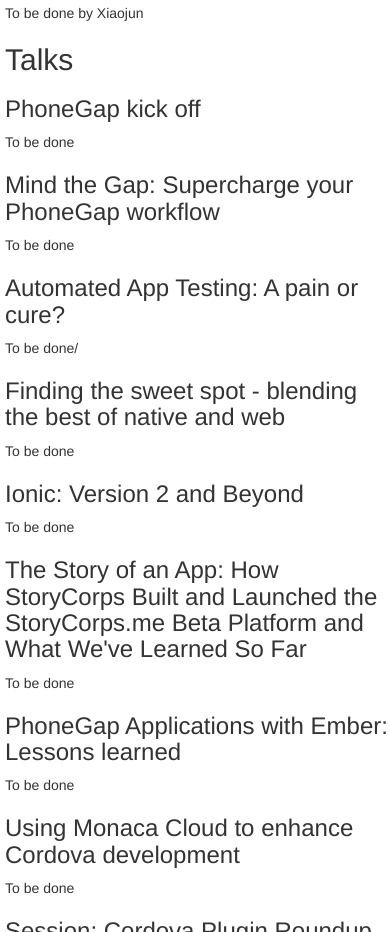
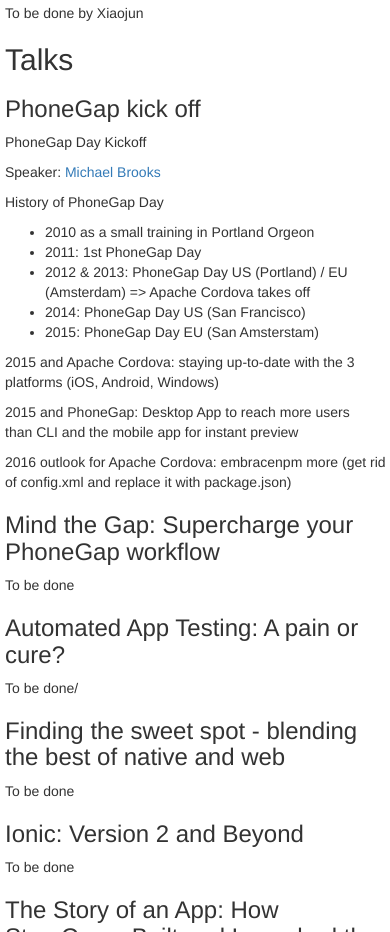
Before and after one commit to MarcoEidinger/pgdus16, a plain HTML site: page index.html in a window 390 px wide. Shown: the part 3980-4912 px from the top of the page. Drawn offline with nearby package versions, Linux system fonts and the light colour scheme; some packages are replaced by stand-ins of ours.

Commit message:
Update index.html
Kick-off talk

```diff
--- a/index.html
+++ b/index.html
@@ -145,7 +145,19 @@
       <h2>Talks</h2>
 
       <h3>PhoneGap kick off</h3>
-      <p>To be done</p>
+      <p>PhoneGap Day Kickoff</p>
+      <p>Speaker:&nbsp;<a href="@mwbrooks">Michael Brooks</a></p>
+      <p>History of PhoneGap Day</p>
+      <ul>
+         <li>2010 as a small training in Portland Orgeon</li>
+         <li>2011: 1st PhoneGap Day</li>
+         <li>2012 &amp; 2013: PhoneGap Day US (Portland) / EU (Amsterdam) =&gt; Apache Cordova takes off</li>
+         <li>2014: PhoneGap Day US (San Francisco)</li>
+         <li>2015:&nbsp;PhoneGap Day EU&nbsp;(San Amsterstam)</li>
+      </ul>
+      <p>2015 and Apache Cordova: staying up-to-date with the 3 platforms&nbsp;(iOS, Android, Windows)</p>
+      <p>2015 and PhoneGap: Desktop App to reach more users than&nbsp;CLI and the mobile app for instant preview</p>
+      <p>2016 outlook for Apache Cordova: embracenpm more (get rid of config.xml and replace it with package.json)</p>
 
       <h3>Mind the Gap: Supercharge your PhoneGap workflow</h3>
       <p>To be done</p>
```
